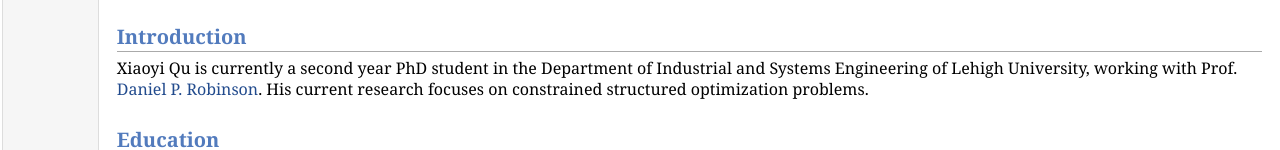
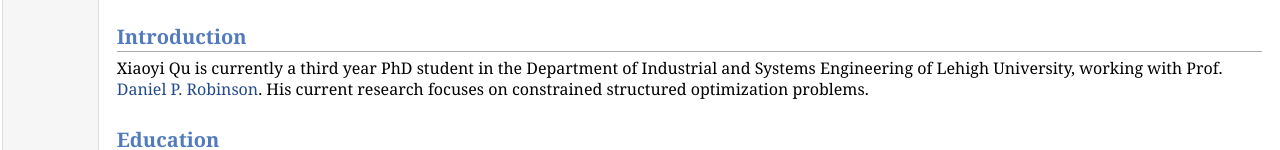
Before and after one commit to Xiaoyi-Qu/Xiaoyi-Qu.github.io, a plain HTML site: page index.html in a window 1280 px wide. Shown: the part 410-560 px from the top of the page. Drawn offline with Linux system fonts and the light colour scheme.

Commit message:
Update index.html

```diff
--- a/index.html
+++ b/index.html
@@ -34,7 +34,7 @@
 </td></tr></table>
 
 <h2>Introduction</h2>
-<p>Xiaoyi Qu is currently a second year PhD student in the Department of Industrial and Systems Engineering of Lehigh University,
+<p>Xiaoyi Qu is currently a third year PhD student in the Department of Industrial and Systems Engineering of Lehigh University,
   working with Prof.<a href="https://coral.ise.lehigh.edu/danielprobinson/" target=&ldquo;blank&rdquo;> Daniel P. Robinson</a>. His current research focuses on constrained structured optimization problems.</a>
 <br />
 </p>
```
